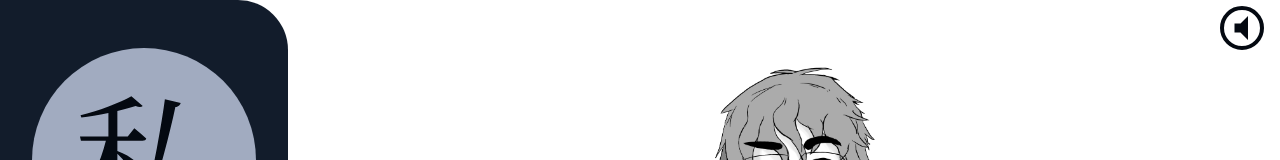
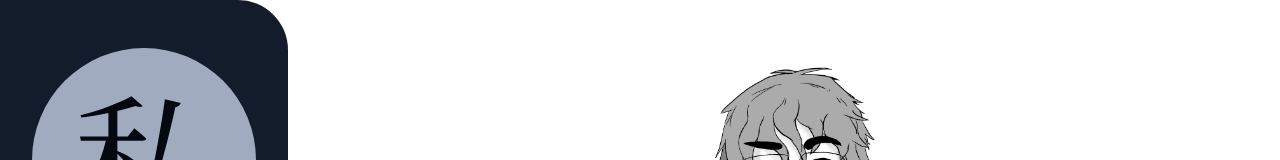
Before and after one commit to JohnFTitor/personal-portfolio, a React (Create React App) app: page / in a window 1280 px wide. Shown: the top 160 px of the page. Built offline with nearby package versions, Linux system fonts and the light colour scheme.

Commit message:
Remove volume button

```diff
--- a/src/components/Header.js
+++ b/src/components/Header.js
@@ -1,5 +1,4 @@
 import React, { useState, useEffect } from 'react';
-import VolumeMuteIcon from '@mui/icons-material/VolumeMute';
 import { IconButton, Box } from '@mui/material';
 import Menu from './Menu';
 import useWindowSize from '../util/useWindowSize';
@@ -61,9 +60,6 @@ const Header = () => {
         <Box className={`bg-primary-1000 h-1 w-8 transition-all ${classes.opacity}`} />
         <Box className={`${classes.color} h-1 w-8 origin-bottom-left transition-all ${classes.rotateUp}`} />
       </IconButton>
-      <IconButton className="border-4 border-primary-1000 border-solid h-fit p-0 animate-slide_down dark:border-primary-50">
-        <VolumeMuteIcon fontSize="large" className="text-primary-1000 text-4xl dark:text-primary-50" />
-      </IconButton>
       <Menu translation={translation} toggleMenu={screen.width >= 1024 ? null : toggleMenu} />
     </header>
   );
```
